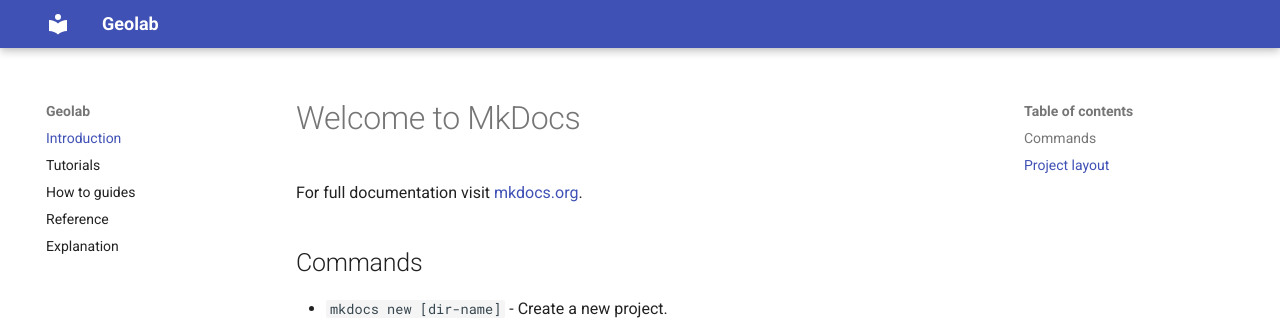
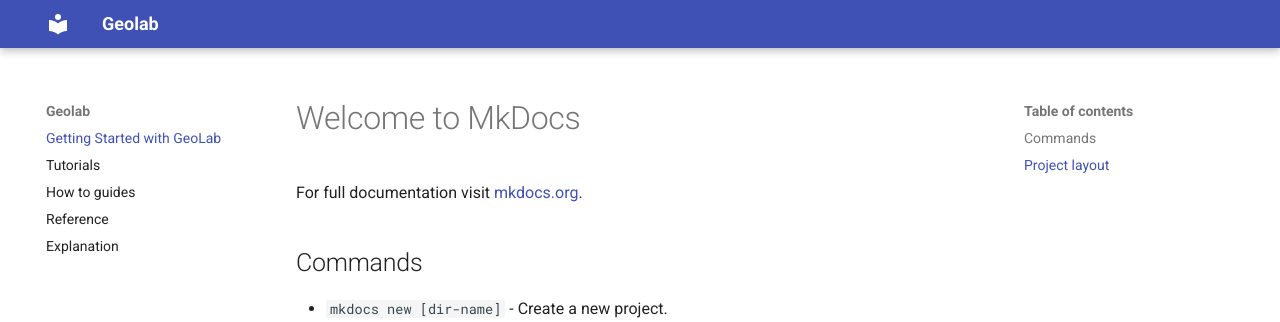
Before and after one commit to patrickboateng/geolysis, an MkDocs documentation site: the page built from docs/index.md, in a window 1280 px wide. Shown: the top 322 px of the page. Built offline with MkDocs 1.6.1 and Material for MkDocs 9.7.7, drawn with Linux system fonts in a browser that asks for light colours.

Commit message:
changed the introduction title

```diff
--- a/mkdocs.yml
+++ b/mkdocs.yml
@@ -7,7 +7,7 @@
   - mkdocstrings
 
 nav:
-  - Introduction: index.md
+  - Getting Started with GeoLab: index.md
   - tutorials.md
   - how-to-guides.md
   - reference.md
```
